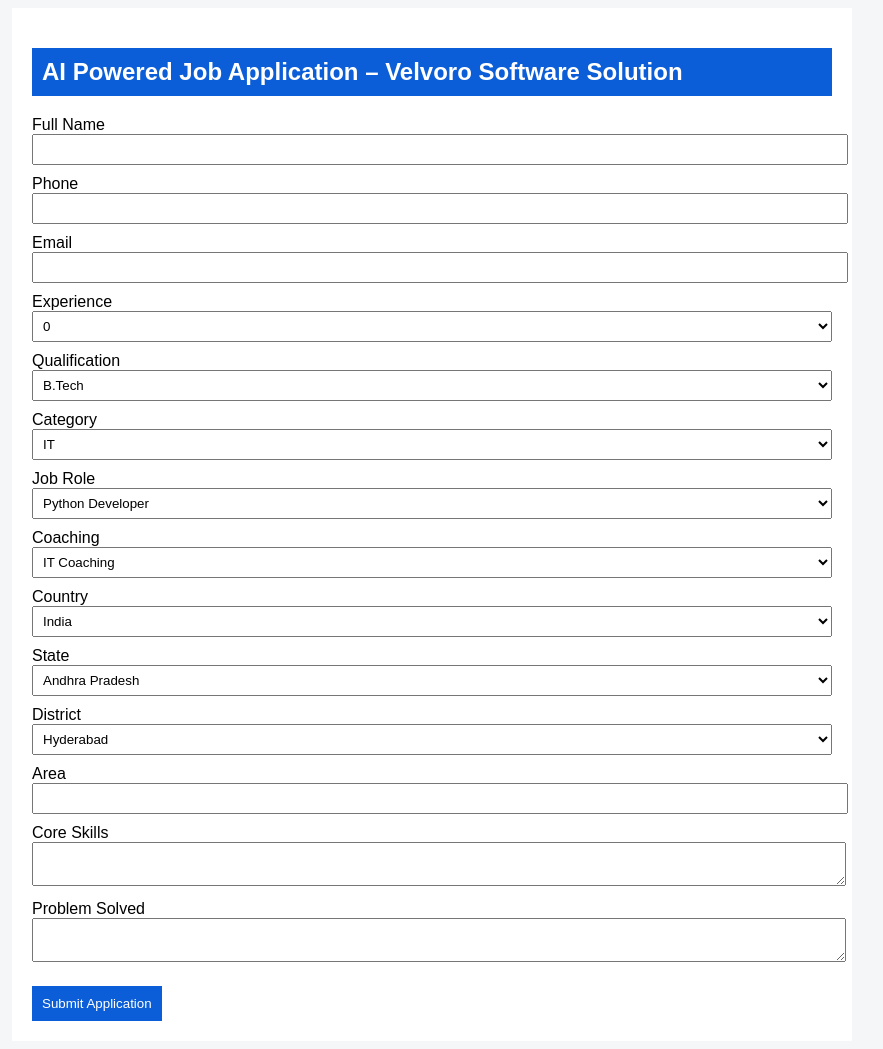
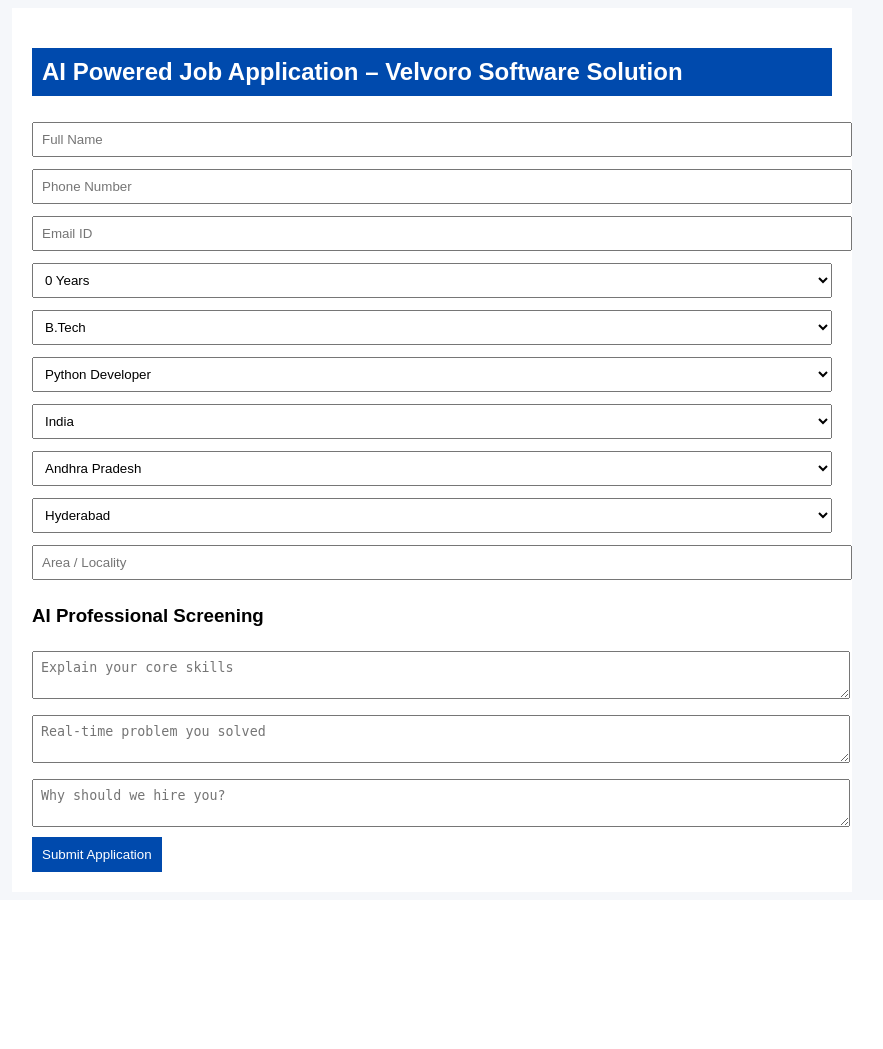
Before and after one commit to ovelvoro-stack/velvoro-job-ai, a Python web app: template templates/apply.html in a window 1280 px wide. Shown: the whole page, without its empty margins (208-1091 px from the left). After the commit the page ends 872 px from the top, so only its background shows below. Run offline with Jinja, Linux system fonts and the light colour scheme; the template is opened without the code that fills it, so the values that code supplies are empty.

Commit message:
Update apply.html

```diff
--- a/templates/apply.html
+++ b/templates/apply.html
@@ -1,60 +1,96 @@
 <!DOCTYPE html>
 <html>
 <head>
-<title>Velvoro Software Solution</title>
-<style>
-body{font-family:Arial;background:#f4f6f8}
-.container{width:800px;margin:auto;background:#fff;padding:20px}
-h2{background:#0b5ed7;color:white;padding:10px}
-label{display:block;margin-top:10px}
-select,input,textarea{width:100%;padding:6px}
-button{margin-top:20px;padding:10px;background:#0b5ed7;color:white;border:none}
-</style>
+    <title>Velvoro Software Solution – AI Job Application</title>
+    <style>
+        body { font-family: Arial; background:#f5f7fa; }
+        .box { width:800px; margin:auto; background:#fff; padding:20px; }
+        h2 { background:#004aad; color:#fff; padding:10px; }
+        input, select, textarea {
+            width:100%; padding:8px; margin:6px 0;
+        }
+        button {
+            background:#004aad; color:white; padding:10px; border:none;
+        }
+    </style>
 </head>
 <body>
-<div class="container">
+
+<div class="box">
 <h2>AI Powered Job Application – Velvoro Software Solution</h2>
-<form method="post" action="/submit">
-<label>Full Name</label><input name="name" required>
-<label>Phone</label><input name="phone" required>
-<label>Email</label><input name="email" required>
 
-<label>Experience</label>
-<select name="experience">{% for i in range(0,31) %}<option>{{i}}</option>{% endfor %}</select>
+<form method="post" action="/apply">
 
-<label>Qualification</label>
-<select name="qualification">
-<option>B.Tech</option><option>M.Tech</option><option>MCA</option>
-<option>MBA</option><option>BSc</option><option>MSc</option>
-<option>Diploma</option><option>ITI</option><option>PhD</option>
+<input name="name" placeholder="Full Name" required>
+<input name="phone" placeholder="Phone Number" required>
+<input name="email" placeholder="Email ID" required>
+
+<select name="experience">
+<option value="0">0 Years</option>
+<option value="1">1 Year</option>
+<option value="2">2 Years</option>
+<option value="3">3 Years</option>
+<option value="4">4 Years</option>
+<option value="5">5+ Years</option>
 </select>
 
-<label>Category</label>
-<select name="category">
-<option>IT</option><option>NON-IT</option>
+<select name="qualification">
+<option>B.Tech</option>
+<option>MCA</option>
+<option>M.Tech</option>
+<option>B.Sc</option>
+<option>M.Sc</option>
+<option>Diploma</option>
+<option>Other</option>
 </select>
 
-<label>Job Role</label>
 <select name="role">
-<option>Python Developer</option><option>Java Developer</option>
-<option>Data Analyst</option><option>HR Executive</option>
+<option>Python Developer</option>
+<option>Java Developer</option>
+<option>Full Stack Developer</option>
+<option>Frontend Developer</option>
+<option>Backend Developer</option>
+<option>Data Analyst</option>
+<option>AI / ML Engineer</option>
+<option>HR Executive</option>
+<option>Recruiter</option>
 </select>
 
-<label>Coaching</label>
-<select name="coaching">
-<option>IT Coaching</option><option>NON-IT Coaching</option>
+<select name="country">
+<option>India</option>
+<option>USA</option>
+<option>UK</option>
+<option>Canada</option>
+<option>UAE</option>
 </select>
 
-<label>Country</label><select name="country"><option>India</option><option>USA</option><option>UK</option></select>
-<label>State</label><select name="state"><option>Andhra Pradesh</option><option>Telangana</option><option>Karnataka</option></select>
-<label>District</label><select name="district"><option>Hyderabad</option><option>Vijayawada</option><option>Guntur</option></select>
-<label>Area</label><input name="area">
+<select name="state">
+<option>Andhra Pradesh</option>
+<option>Telangana</option>
+<option>Karnataka</option>
+<option>Tamil Nadu</option>
+<option>Maharashtra</option>
+</select>
 
-<label>Core Skills</label><textarea name="skills"></textarea>
-<label>Problem Solved</label><textarea name="problem"></textarea>
+<select name="district">
+<option>Hyderabad</option>
+<option>Bengaluru</option>
+<option>Chennai</option>
+<option>Vijayawada</option>
+<option>Guntur</option>
+</select>
+
+<input name="area" placeholder="Area / Locality">
+
+<h3>AI Professional Screening</h3>
+<textarea name="q1" placeholder="Explain your core skills" required></textarea>
+<textarea name="q2" placeholder="Real-time problem you solved" required></textarea>
+<textarea name="q3" placeholder="Why should we hire you?" required></textarea>
 
 <button type="submit">Submit Application</button>
+
 </form>
 </div>
+
 </body>
 </html>
```
